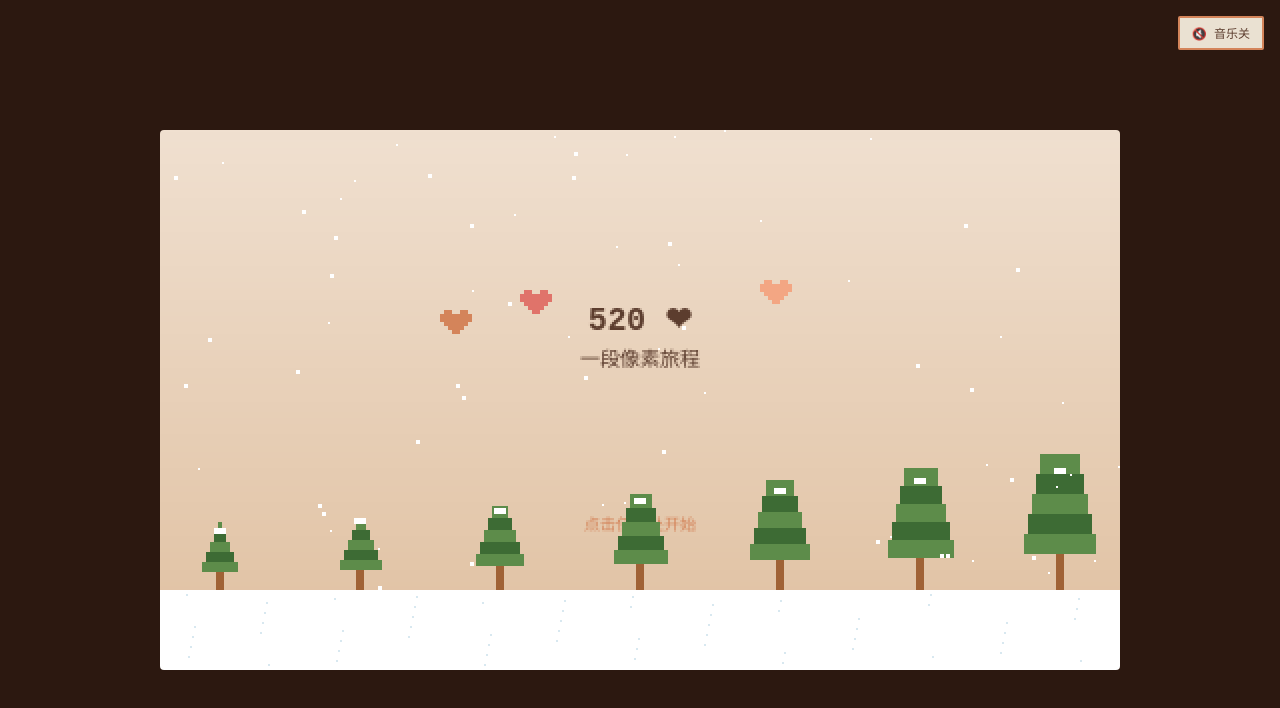
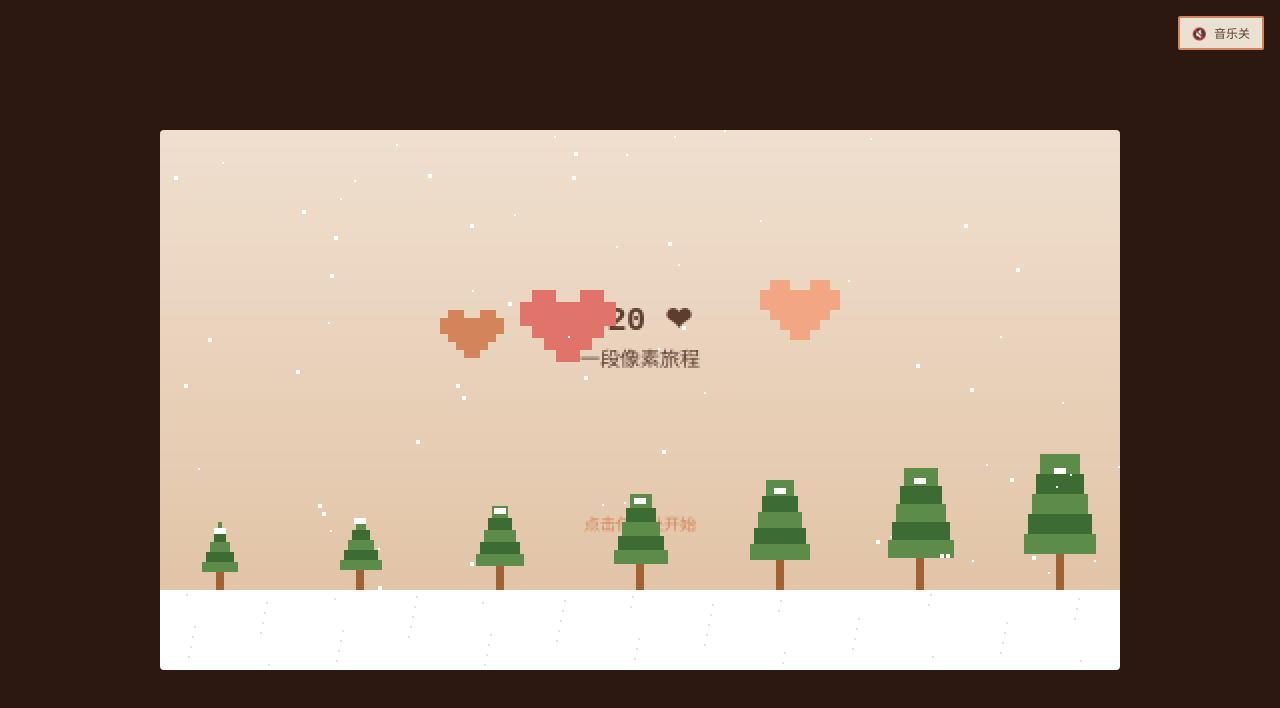
Before and after one commit to TommyGyy/520-valentine, a plain HTML site: page valentine.html in a window 1280 px wide. Drawn offline with Linux system fonts and the light colour scheme.

Commit message:
fix: drawPixelHeart now uses size parameter for block dimensions

```diff
--- a/valentine.html
+++ b/valentine.html
@@ -221,7 +221,7 @@ function drawPixelHeart(cx, cy, size, color) {
     for (let col = 0; col < pattern[row].length; col++) {
       if (pattern[row][col]) {
         btx.fillStyle = color;
-        btx.fillRect(cx + col * 2, cy + row * 2, 2, 2);
+        btx.fillRect(cx + col * size, cy + row * size, size, size);
       }
     }
   }
```
